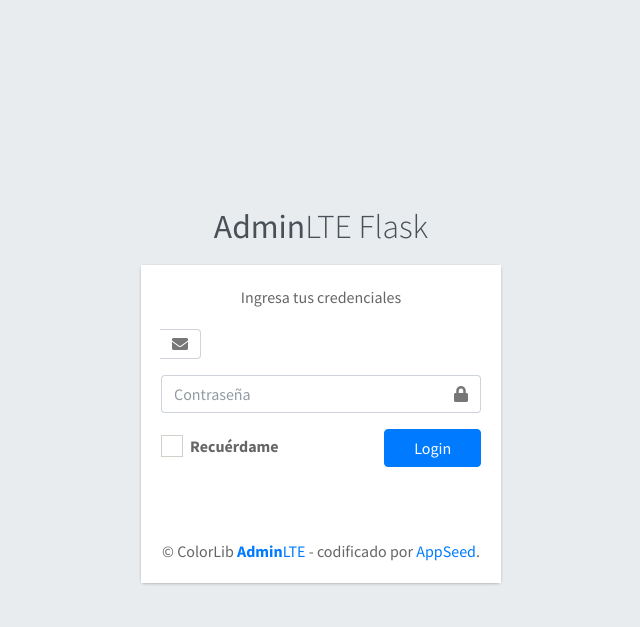
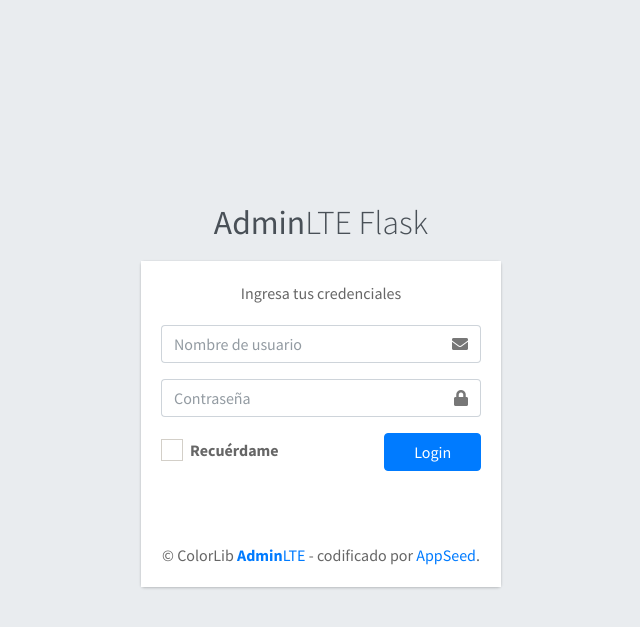
Before and after one commit to rinfasulasalle/myadmin, a Flask app: template apps/templates/accounts/login.html in a window 1280 px wide. Shown: the top 627 px of the page, without its empty margins (319-959 px from the left). Run offline with Flask 3, Linux system fonts and the light colour scheme; the template is opened without the code that fills it: values that come from a table or form of the project are taken from there, others are empty; style sheets or scripts are compiled from the project's sources; parts of the project's set-up code (start-up, migrations or seed data) failed here and were passed over; some libraries are stand-ins or nearby versions.

Commit message:
Arreglo dni

```diff
--- a/apps/templates/accounts/login.html
+++ b/apps/templates/accounts/login.html
@@ -50,8 +50,7 @@
         {{ form.hidden_tag() }}
 
         <div class="input-group mb-3">
-          {{ form.username(placeholder="Nombre de usuario",
-          class="form-control") }}
+          {{ form.dni(placeholder="Nombre de usuario", class="form-control") }}
           <div class="input-group-append">
             <div class="input-group-text">
               <span class="fas fa-envelope"></span>
```
